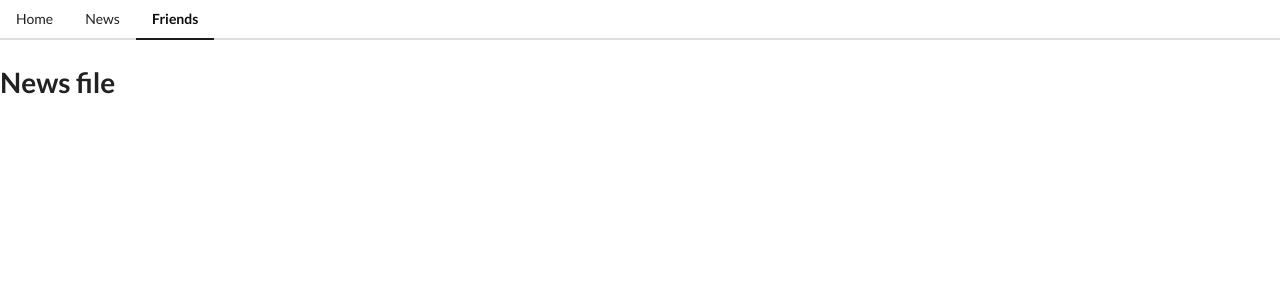
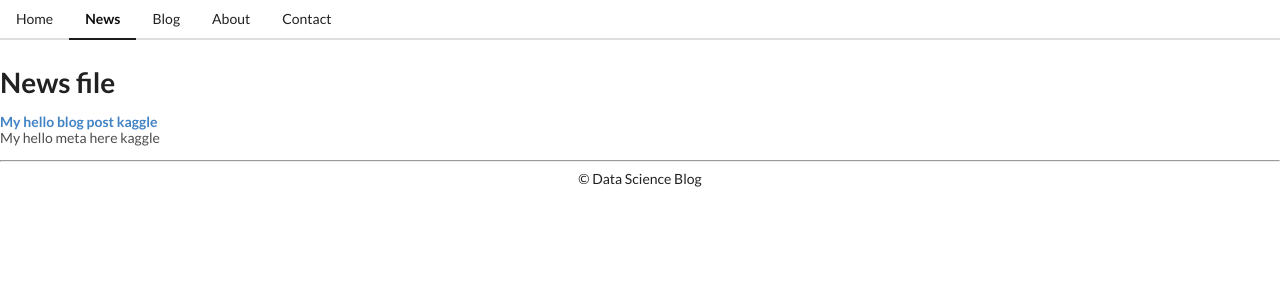
Before and after one commit to marcelo-cipher/data-science, a Jekyll site: the page built from news.html, in a window 1280 px wide. Shown: the top 300 px of the page. Built offline with Jekyll 4.4.1, drawn with Linux system fonts in a browser that asks for light colours; nearby versions of some CDN libraries.

Commit message:
news added

```diff
--- a/_config.yml
+++ b/_config.yml
@@ -1,6 +1,8 @@
 
 #'bundle exec jekyll serve'
 # accessed via {{ site.title }}, {{ site.email }}
+# jekyll server --watch --beurl ""
+
 
 title: My awesome Data Science blog
 email: marcelo.cipher@gmail.com.com
--- /dev/null
+++ b/_includes/nav.html
@@ -0,0 +1,17 @@
+<div class="{{include.navclass}}">
+	<a href="{{site.baseurl}}/index.html"  class="item {% if page.url == '/' %}active{% endif %}">
+		Home
+	</a>
+	<a href="{{site.baseurl}}/news.html" class="item {% if page.url == '/news.html' %}active{% endif %}">
+		News
+	</a>
+	<a href="{{site.baseurl}}/friends.html" class="item {% if page.url == '/friends.html' %}active{% endif %}">
+		Blog
+	</a>
+	<a href="{{site.baseurl}}/friends.html" class="item {% if page.url == '/about.html' %}active{% endif %}">
+		About
+	</a>
+	<a href="{{site.baseurl}}/friends.html" class="item {% if page.url == '/about.html' %}active{% endif %}">
+		Contact
+	</a>
+</div>
--- a/_layouts/default.html
+++ b/_layouts/default.html
@@ -8,6 +8,7 @@
   <!-- Site Properties -->
   <title>Awesome Data Science</title>
   <link rel="stylesheet" type="text/css" href="https://cdnjs.cloudflare.com/ajax/libs/semantic-ui/2.2.9/semantic.min.css">
+  <link href="{{site.baseurl}}css/common.css" rel="stylesheet">
 
 <script
 			  src="https://code.jquery.com/jquery-3.2.0.min.js"
@@ -20,23 +21,19 @@
 </head>
 	<body>
 
+		<header>
+			{% include nav.html navclass='ui secondary pointing menu'%}
+		</header>
 
-		<div class="ui secondary pointing menu">
-		  <a href="index.html"  class="item">
-		    Home
-		  </a>
-		  <a href="{{site.baseurl}}/news.html" class="item">
-		    News
-		  </a>
-		  <a href="{{site.baseurl}}/friends.html" class="item active">
-		    Friends
-		  </a>
-
-		</div>
-
-
-		{{content}}
-
+			{{content}}
+		<footer>
+			<hr/>
+			<!-- {% include nav.html navclass='ui text menu '%}
+			-->
+			<center>
+			&copy; Data Science Blog
+			</center>
+		</footer>
 	</body>
 
 
--- a/news.html
+++ b/news.html
@@ -3,3 +3,20 @@ layout: default
 ---
 
 <h1>News file</h1>
+
+
+<div class="ui relaxed divided list">
+	{% for news in site.categories.news %}
+
+	  <div class="item">
+	    <div class="content">
+	      <a class="header">{{news.title}}</a>
+	      <div class="description">{{news.meta}}</div>
+	    </div>
+	  </div>
+
+	{% endfor %}
+
+
+
+</div>
```
Also changed, not shown: _posts/2017-03-15-hello.md (added, +10 -0 lines), _posts/2017-03-16-yesterday.md (added, +10 -0 lines), _posts/2017-03-17-my-first-post.md (added, +10 -0 lines), _posts/news/2017-03-15-kaggle-new-comp.md (added, +10 -0 lines), css/common.css (added).
